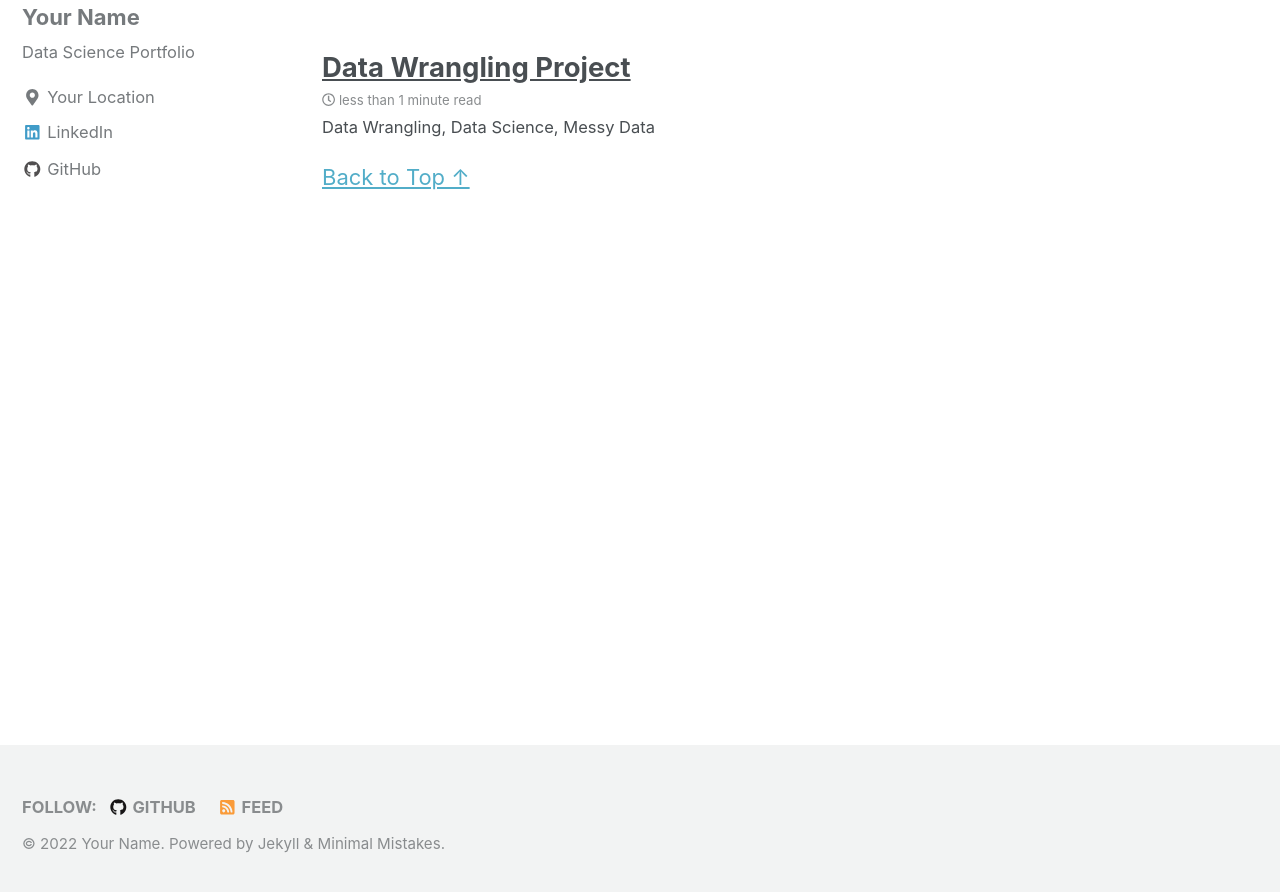
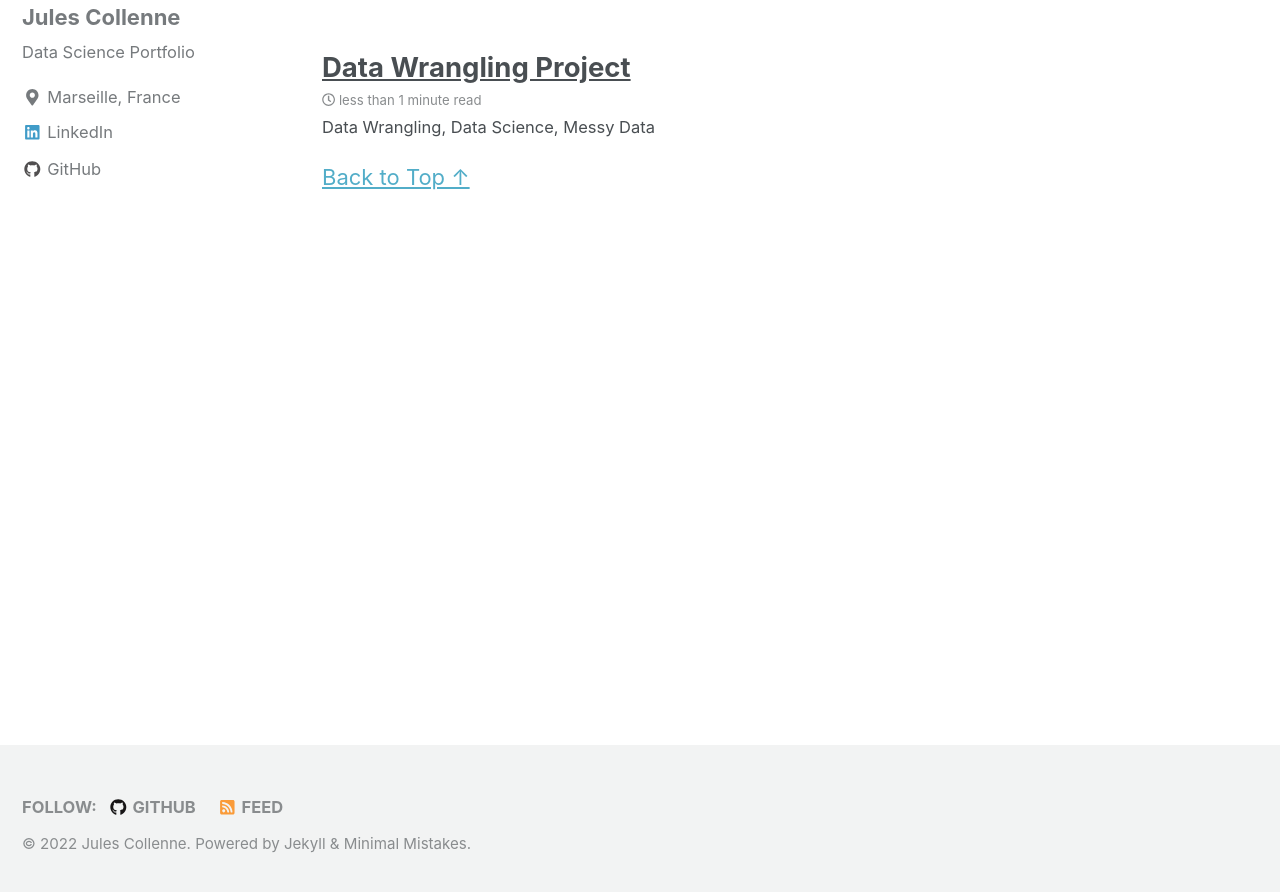
Before and after one commit to JulesCollenne/JulesCollenne.github.io, a Jekyll site: the page built from _pages/machinelearning.md, in a window 1280 px wide and 900 px high, scrolled down 728 px. Shown: the top 892 px of the window. Built offline with Jekyll 4.4.1, drawn with Linux system fonts in a browser that asks for light colours; nearby versions of some CDN libraries; some of the changed text lies outside the part shown.

Commit message:
add name

```diff
--- a/_config.yml
+++ b/_config.yml
@@ -9,9 +9,9 @@ minimal_mistakes_skin    : "default" # "air", "aqua", "contrast", "dark", "dirt"
 
 # Site Settings
 locale                   : "en-US"
-title                    : "Your Name"
+title                    : "Jules Collenne"
 title_separator          : "-"
-name                     : "Your Name"
+name                     : "Jules Collenne"
 description              : "Data Science Portfolio"
 url                      : # the base hostname & protocol for your site e.g. "https://mmistakes.github.io"
 baseurl                  : # the subpath of your site, e.g. "/blog"
@@ -84,10 +84,10 @@ analytics:
 
 # Site Author
 author:
-  name             : "Your Name"
+  name             : "Jules Collenne"
   avatar           : "/images/bio-pic-2.jpg" # path of avatar image, e.g. "/assets/images/bio-photo.jpg"
   bio              : "Data Science Portfolio"
-  location         : "Your Location"
+  location         : "Marseille, France"
   email            :
   uri              :
   home             : # null (default), "absolute or relative url to link to author home"
```
